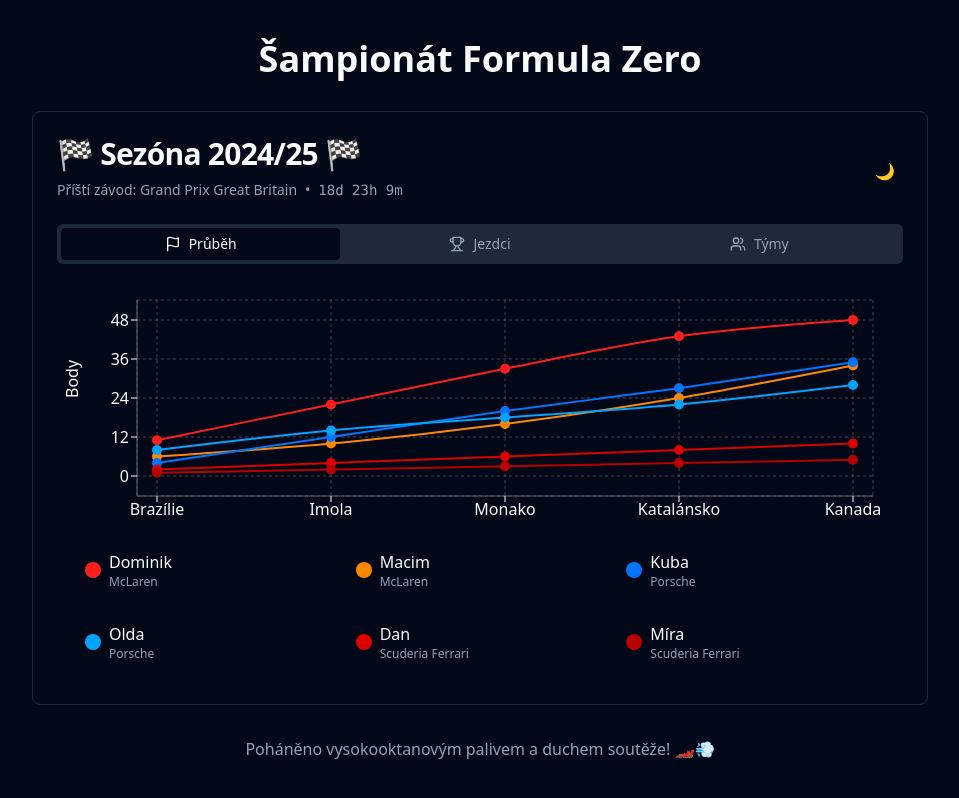
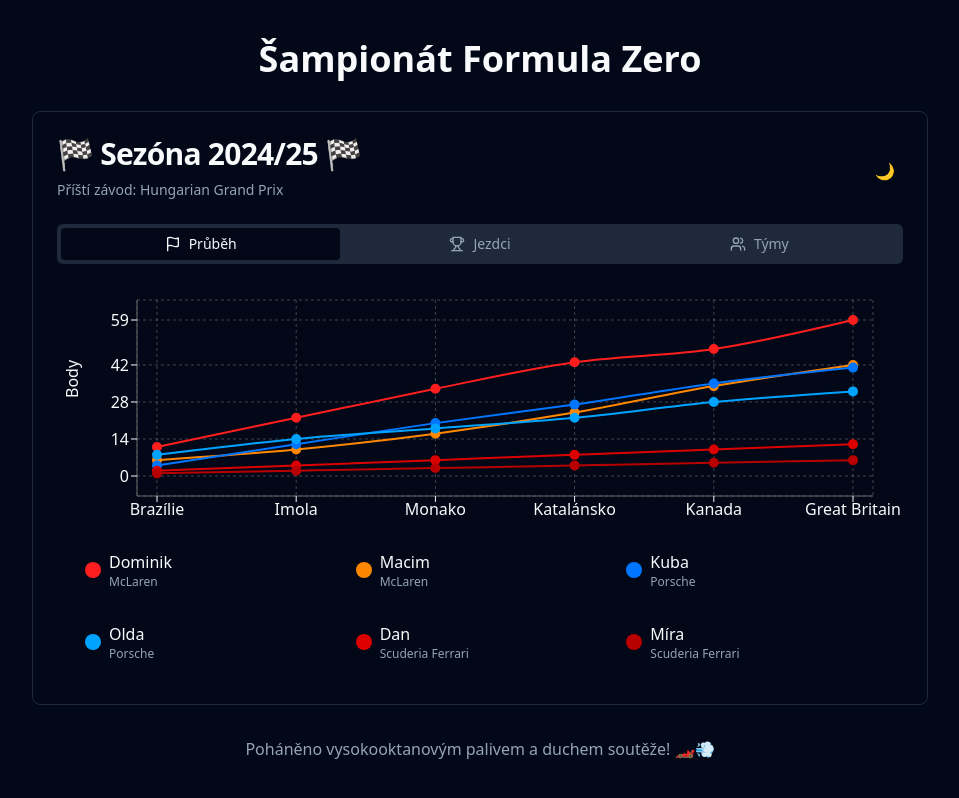
Before and after one commit to Olinkkt/formula-zero, a Next.js app: page / in a window 1280 px wide. Shown: the whole page, without its empty margins (160-1119 px from the left). Built offline with nearby package versions, Linux system fonts and the light colour scheme.

Commit message:
Updated race results and upcoming raceday

```diff
--- a/components/formula-zero-championship.tsx
+++ b/components/formula-zero-championship.tsx
@@ -44,19 +44,16 @@ type Standings = {
 
 type Race = {
   name: string
-  date: string
   status: 'upcoming' | 'completed'
 }
 
 type RaceResult = {
   race: string
-  date: string
   results: Record<string, number> // body z daného závodu
 }
 
 const nextRace: Race = {
-  name: "Grand Prix Great Britain",
-  date: "2025-02-02T18:00:00.000+01:00",
+  name: "Hungarian Grand Prix",
   status: "upcoming"
 }
 
@@ -71,45 +68,9 @@ const FormulaZeroChampionship = () => {
     setMounted(true)
   }, [])
 
-  useEffect(() => {
-    const calculateTimeLeft = () => {
-      const now = new Date()
-      const raceTime = new Date(nextRace.date)
-      const distance = raceTime.getTime() - now.getTime()
-
-      // Debug informace
-      console.log({
-        currentTime: now.toLocaleString(),
-        currentTimeISO: now.toISOString(),
-        raceTime: raceTime.toLocaleString(),
-        raceTimeISO: raceTime.toISOString(),
-        distance: distance,
-        distanceInDays: distance / (1000 * 60 * 60 * 24)
-      })
-
-      if (distance < 0) {
-        setTimeLeft('Závod začal!')
-        return false
-      } else {
-        const days = Math.floor(distance / (1000 * 60 * 60 * 24))
-        const hours = Math.floor((distance % (1000 * 60 * 60 * 24)) / (1000 * 60 * 60))
-        const minutes = Math.floor((distance % (1000 * 60 * 60)) / (1000 * 60))
-
-        setTimeLeft(`${days}d ${hours}h ${minutes}m`)
-        return true
-      }
-    }
-
-    // Spustit výpočet okamžitě a pak každou minutu
-    calculateTimeLeft()
-    const timer = setInterval(calculateTimeLeft, 1000 * 60)
-    return () => clearInterval(timer)
-  }, [nextRace.date])
-
   const raceData: RaceResult[] = [
     {
       race: 'Brazílie',
-      date: '2024-01-01',
       results: {
         Dominik: 11,
         Macim: 6,
@@ -121,7 +82,6 @@ const FormulaZeroChampionship = () => {
     },
     {
       race: 'Imola',
-      date: '2024-01-01',
       results: {
         Dominik: 11,
         Macim: 4,
@@ -133,7 +93,6 @@ const FormulaZeroChampionship = () => {
     },
     {
       race: 'Monako',
-      date: '2024-01-01',
       results: {
         Dominik: 11,
         Macim: 6,
@@ -145,7 +104,6 @@ const FormulaZeroChampionship = () => {
     },
     {
       race: 'Katalánsko',
-      date: '2024-01-01',
       results: {
         Dominik: 10,
         Macim: 8,
@@ -157,12 +115,22 @@ const FormulaZeroChampionship = () => {
     },
     {
       race: 'Kanada',
-      date: '2024-01-01',
       results: {
         Dominik: 5,
         Macim: 10,
         Kuba: 8,
         Olda: 6,
+        Dan: 2,
+        Míra: 1,
+      }
+    },
+    {
+      race: 'Great Britain',
+      results: {
+        Dominik: 11,
+        Macim: 8,
+        Kuba: 6,
+        Olda: 4,
         Dan: 2,
         Míra: 1,
       }
@@ -331,8 +299,6 @@ const FormulaZeroChampionship = () => {
             className="text-sm text-muted-foreground"
           >
             Příští závod: <span className="font-medium">{nextRace.name}</span>
-            <span className="mx-2">•</span>
-            <span className="font-mono">{timeLeft}</span>
           </motion.div>
         </div>
         <div className="flex items-center gap-4">
```
